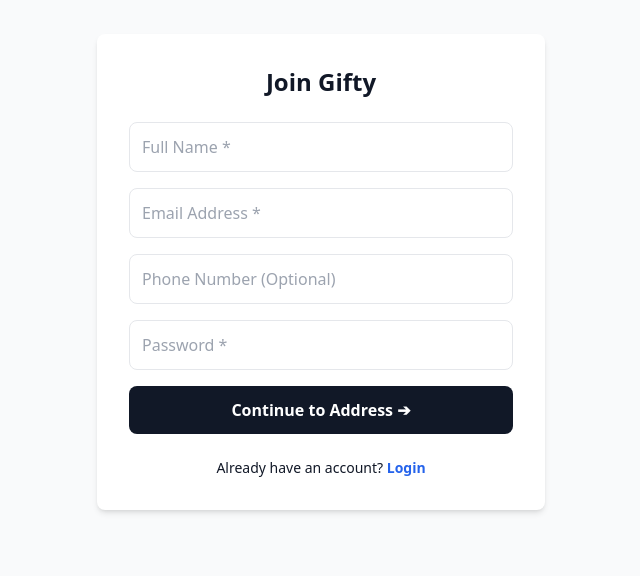
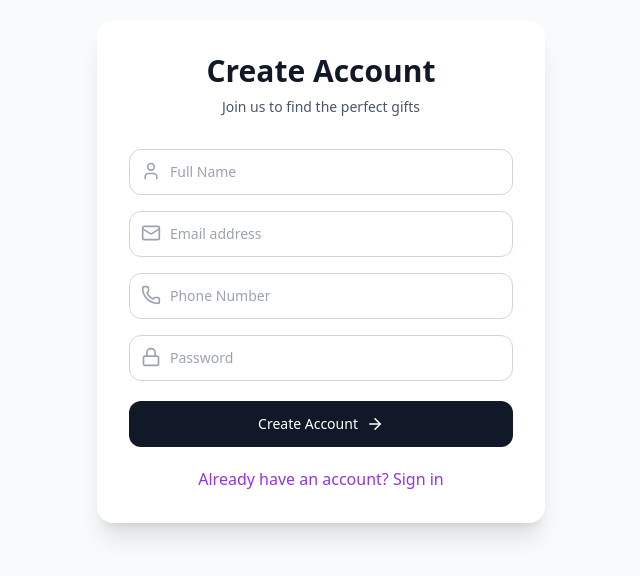
Before and after one commit to Parth-053/Gifty, a React (Vite) app in the folder client/: page /register in a window 1280 px wide. Shown: the part 128-704 px from the top of the page, without its empty margins (319-959 px from the left). Built offline with nearby package versions, Linux system fonts and the light colour scheme; no server answers.

Commit message:
fixed address

```diff
--- a/client/src/pages/Auth/Register.jsx
+++ b/client/src/pages/Auth/Register.jsx
@@ -1,138 +1,89 @@
-// client/src/pages/Auth/Register.jsx
 import React, { useState, useEffect } from 'react';
 import { useNavigate, Link } from 'react-router-dom';
-import { useDispatch } from 'react-redux';
-import { clearAuthError } from '../../store/authSlice';
-import useAuth from '../../hooks/useAuth';
-import api from '../../api/axios';
+import { useDispatch, useSelector } from 'react-redux';
+import { registerUser, clearAuthError } from '../../store/authSlice';
 import toast from 'react-hot-toast';
+import { User, Mail, Lock, Phone, ArrowRight, Loader2 } from 'lucide-react';
 
 const Register = () => {
     const navigate = useNavigate();
     const dispatch = useDispatch();
-    const { error } = useAuth();
 
-    const [step, setStep] = useState(1);
-    const [isSubmitting, setIsSubmitting] = useState(false);
+    const { loading, error } = useSelector((state) => state.auth);
 
-    // Step 1 Data
     const [formData, setFormData] = useState({
-        fullName: '', email: '', password: '', phone: ''
-    });
-
-    // Step 2 Data
-    const [addressData, setAddressData] = useState({
-        addressLine1: '', addressLine2: '', city: '', state: '', pincode: '', type: 'Home'
+        fullName: '',
+        email: '',
+        password: '',
+        phone: ''
     });
 
     useEffect(() => {
+        if (error) toast.error(error);
         return () => dispatch(clearAuthError());
-    }, [dispatch]);
+    }, [dispatch, error]);
 
-    const handleFormChange = (e) => setFormData({ ...formData, [e.target.name]: e.target.value });
-    const handleAddressChange = (e) => setAddressData({ ...addressData, [e.target.name]: e.target.value });
-
-    // Move to Step 2
-    const handleNextStep = (e) => {
-        e.preventDefault();
-        if (!formData.fullName || !formData.email || !formData.password) {
-            return toast.error("Please fill in all required fields.");
-        }
-        setStep(2);
+    const handleFormChange = (e) => {
+        setFormData({ ...formData, [e.target.name]: e.target.value });
     };
 
-    // Send OTP and Navigate to Verification Page
-    const handleSendOtpAndProceed = async (e, isSkip = false) => {
-        if (e) e.preventDefault();
-        setIsSubmitting(true);
+    const handleSubmit = async (e) => {
+        e.preventDefault();
+
+        if (!formData.fullName || !formData.email || !formData.password || !formData.phone) {
+            return toast.error("Please fill all fields");
+        }
 
         try {
-            await api.post('/auth/send-otp', { email: formData.email });
-            toast.success(`OTP sent to ${formData.email}`);
+            // Unwrap allows us to catch the rejected value (errorMessage from slice)
+            await dispatch(registerUser(formData)).unwrap();
 
-            // Pass the form data directly to the verify-email page
-            navigate('/verify-email', {
-                state: {
-                    formData,
-                    addressData: isSkip ? null : addressData
-                }
-            });
+            toast.success("Registration successful! Please verify your email.");
+            navigate('/verify-email', { state: { email: formData.email } });
         } catch (err) {
-            toast.error(err.response?.data?.message || "Failed to send OTP. Please try again.");
-            setStep(1); // Go back to step 1 in case email exists
-        } finally {
-            setIsSubmitting(false);
+            console.error("Registration Error:", err);
+            // The err here is the payload from rejectWithValue, usually a string
+            // No need to toast here if we use the useEffect above, but safe to keep for immediate feedback
+            // toast.error(err || "Registration failed");
         }
     };
 
     return (
-        <div className="flex flex-col items-center justify-center min-h-screen bg-gray-50 px-4">
-            <div className="w-full max-w-md bg-white p-8 rounded-lg shadow-md relative">
+        <div className="min-h-screen flex items-center justify-center bg-gray-50 py-12 px-4 sm:px-6 lg:px-8">
+            <div className="max-w-md w-full space-y-8 bg-white p-8 rounded-2xl shadow-xl">
+                <div className="text-center">
+                    <h2 className="text-3xl font-extrabold text-gray-900">Create Account</h2>
+                    <p className="mt-2 text-sm text-gray-600">Join us to find the perfect gifts</p>
+                </div>
 
-                {error && <div className="bg-red-50 text-red-500 p-3 mb-4 rounded text-sm text-center">{error}</div>}
+                <form onSubmit={handleSubmit} className="mt-8 space-y-5">
+                    <div className="space-y-4">
+                        <div className="relative">
+                            <User className="absolute left-3 top-3 text-gray-400" size={20} />
+                            <input name="fullName" type="text" required className="appearance-none rounded-xl block w-full px-10 py-3 border border-gray-300 focus:ring-purple-500 focus:border-purple-500 sm:text-sm" placeholder="Full Name" value={formData.fullName} onChange={handleFormChange} />
+                        </div>
+                        <div className="relative">
+                            <Mail className="absolute left-3 top-3 text-gray-400" size={20} />
+                            <input name="email" type="email" required className="appearance-none rounded-xl block w-full px-10 py-3 border border-gray-300 focus:ring-purple-500 focus:border-purple-500 sm:text-sm" placeholder="Email address" value={formData.email} onChange={handleFormChange} />
+                        </div>
+                        <div className="relative">
+                            <Phone className="absolute left-3 top-3 text-gray-400" size={20} />
+                            <input name="phone" type="tel" required className="appearance-none rounded-xl block w-full px-10 py-3 border border-gray-300 focus:ring-purple-500 focus:border-purple-500 sm:text-sm" placeholder="Phone Number" value={formData.phone} onChange={handleFormChange} />
+                        </div>
+                        <div className="relative">
+                            <Lock className="absolute left-3 top-3 text-gray-400" size={20} />
+                            <input name="password" type="password" required className="appearance-none rounded-xl block w-full px-10 py-3 border border-gray-300 focus:ring-purple-500 focus:border-purple-500 sm:text-sm" placeholder="Password" value={formData.password} onChange={handleFormChange} />
+                        </div>
+                    </div>
 
-                {/* --- STEP 1: Basic Information --- */}
-                {step === 1 && (
-                    <>
-                        <h2 className="text-2xl font-bold mb-6 text-center">Join Gifty</h2>
-                        <form onSubmit={handleNextStep} className="space-y-4">
-                            <input type="text" name="fullName" placeholder="Full Name *" value={formData.fullName} onChange={handleFormChange} required className="w-full p-3 border rounded-lg" />
-                            <input type="email" name="email" placeholder="Email Address *" value={formData.email} onChange={handleFormChange} required className="w-full p-3 border rounded-lg" />
-                            <input type="tel" name="phone" placeholder="Phone Number (Optional)" value={formData.phone} onChange={handleFormChange} className="w-full p-3 border rounded-lg" />
-                            <input type="password" name="password" placeholder="Password *" value={formData.password} onChange={handleFormChange} required className="w-full p-3 border rounded-lg" />
+                    <button type="submit" disabled={loading} className="group relative w-full flex justify-center items-center gap-2 py-3 px-4 border border-transparent text-sm font-medium rounded-xl text-white bg-gray-900 hover:bg-gray-800 focus:outline-none focus:ring-2 focus:ring-offset-2 focus:ring-gray-900 transition-all disabled:opacity-70">
+                        {loading ? <><Loader2 className="animate-spin" size={18} /> Creating Account...</> : <>Create Account <ArrowRight size={18} /></>}
+                    </button>
 
-                            <button type="submit" className="w-full bg-gray-900 text-white p-3 rounded-lg hover:bg-black font-bold mt-2">
-                                Continue to Address ➔
-                            </button>
-                        </form>
-
-                        <p className="mt-6 text-center text-sm">
-                            Already have an account? <Link to="/login" className="text-blue-600 font-bold hover:underline">Login</Link>
-                        </p>
-                    </>
-                )}
-
-                {/* --- STEP 2: Address Information (Optional) --- */}
-                {step === 2 && (
-                    <>
-                        <button
-                            type="button"
-                            onClick={(e) => handleSendOtpAndProceed(e, true)}
-                            disabled={isSubmitting}
-                            className="absolute top-6 right-6 text-sm font-bold text-gray-500 hover:text-gray-900"
-                        >
-                            Skip
-                        </button>
-
-                        <h2 className="text-2xl font-bold mb-2">Delivery Address</h2>
-                        <p className="text-sm text-gray-500 mb-6">Where should we deliver your gifts?</p>
-
-                        <form onSubmit={(e) => handleSendOtpAndProceed(e, false)} className="space-y-4">
-                            <input type="text" name="addressLine1" placeholder="Flat, House no., Building, Company *" value={addressData.addressLine1} onChange={handleAddressChange} required className="w-full p-3 border rounded-lg" />
-                            <input type="text" name="addressLine2" placeholder="Area, Street, Sector, Village" value={addressData.addressLine2} onChange={handleAddressChange} className="w-full p-3 border rounded-lg" />
-
-                            <div className="grid grid-cols-2 gap-4">
-                                <input type="text" name="city" placeholder="Town/City *" value={addressData.city} onChange={handleAddressChange} required className="w-full p-3 border rounded-lg" />
-                                <input type="text" name="state" placeholder="State *" value={addressData.state} onChange={handleAddressChange} required className="w-full p-3 border rounded-lg" />
-                            </div>
-
-                            <input type="text" name="pincode" placeholder="Pincode *" value={addressData.pincode} onChange={handleAddressChange} required className="w-full p-3 border rounded-lg" />
-
-                            <button type="submit" disabled={isSubmitting} className="w-full bg-blue-600 text-white p-3 rounded-lg hover:bg-blue-700 disabled:opacity-50 font-bold mt-4">
-                                {isSubmitting ? "Sending Code..." : "Send Verification Code"}
-                            </button>
-                        </form>
-
-                        <button
-                            type="button"
-                            onClick={() => setStep(1)}
-                            disabled={isSubmitting}
-                            className="w-full mt-3 text-sm text-gray-500 hover:text-gray-900"
-                        >
-                            ← Back to Info
-                        </button>
-                    </>
-                )}
+                    <div className="text-center mt-4">
+                        <Link to="/login" className="font-medium text-purple-600 hover:text-purple-500">Already have an account? Sign in</Link>
+                    </div>
+                </form>
             </div>
         </div>
     );
--- a/client/src/pages/Auth/VerifyEmail.jsx
+++ b/client/src/pages/Auth/VerifyEmail.jsx
@@ -1,4 +1,3 @@
-// client/src/pages/Auth/VerifyEmail.jsx
 import React, { useState, useEffect } from 'react';
 import { useNavigate, useLocation } from 'react-router-dom';
 import { useDispatch } from 'react-redux';
@@ -14,17 +13,20 @@
   const [otp, setOtp] = useState('');
   const [loading, setLoading] = useState(false);
 
-  // Retrieve the data passed from the Register component
+  // Safe Access: Check if state exists before accessing properties
   const registrationData = location.state;
+  const email = registrationData?.formData?.email; // Safely get email
 
-  // Protect the route: if someone directly types /verify-email in URL, send them back to register
+  // 1. REDIRECT CHECK: If no email found (e.g., page refresh), go back to register
   useEffect(() => {
-    if (!registrationData || !registrationData.formData?.email) {
-        navigate('/register');
+    if (!email) {
+        toast.error("Session expired. Please register again.");
+        navigate('/register', { replace: true });
     }
-  }, [navigate, registrationData]);
+  }, [email, navigate]);
 
-  if (!registrationData) return null; // Prevent UI flicker before redirect
+  // 2. STOP RENDER: Don't render anything if email is missing to prevent crash
+  if (!email) return null;
 
   const { formData, addressData } = registrationData;
 
@@ -34,47 +36,42 @@
 
     setLoading(true);
     try {
-        // 1. Verify OTP with Backend
-        await api.post('/auth/verify-otp', { email: formData.email, otp });
-
-        // 2. If valid, actually create the Firebase & MongoDB Account
+        await api.post('/auth/verify-otp', { email, otp });
         await dispatch(registerUser({ ...formData, addressData })).unwrap();
 
-        toast.success("Account created successfully!");
-        navigate('/'); // Instantly redirect to home!
-    } catch (err) {
-        toast.error(err.response?.data?.message || err || "Invalid or Expired OTP.");
+        toast.success("Account verified! Logging you in...");
+        navigate('/');
+    } catch (error) {
+        console.error("Verification failed:", error);
+        toast.error(typeof error === 'string' ? error : "Verification failed");
     } finally {
         setLoading(false);
     }
   };
 
   const handleResend = async () => {
-    setLoading(true);
     try {
-      await api.post('/auth/send-otp', { email: formData.email });
-      toast.success("New verification code sent!");
+        await api.post('/auth/send-otp', { email });
+        toast.success("New code sent!");
     } catch (error) {
-      toast.error(error.response?.data?.message || "Failed to send code.");
-    } finally {
-      setLoading(false);
+        toast.error("Failed to resend code.");
     }
   };
 
   return (
-    <div className="min-h-screen bg-gray-50 flex flex-col justify-center py-12 sm:px-6 lg:px-8">
-      <div className="sm:mx-auto sm:w-full sm:max-w-md bg-white py-8 px-4 shadow sm:rounded-lg sm:px-10 text-center">
-
-        <div className="mx-auto w-16 h-16 bg-blue-100 rounded-full flex items-center justify-center mb-6 text-blue-600">
-          <svg xmlns="http://www.w3.org/2000/svg" className="h-8 w-8" fill="none" viewBox="0 0 24 24" stroke="currentColor">
-            <path strokeLinecap="round" strokeLinejoin="round" strokeWidth={2} d="M3 8l7.89 5.26a2 2 0 002.22 0L21 8M5 19h14a2 2 0 002-2V7a2 2 0 00-2-2H5a2 2 0 00-2 2v10a2 2 0 002 2z" />
+    <div className="min-h-screen flex items-center justify-center bg-gray-50 p-4">
+      <div className="max-w-md w-full bg-white rounded-3xl shadow-xl p-8 text-center">
+        <div className="w-16 h-16 bg-blue-100 rounded-full flex items-center justify-center mx-auto mb-6">
+          <svg className="w-8 h-8 text-blue-600" fill="none" stroke="currentColor" viewBox="0 0 24 24">
+            <path strokeLinecap="round" strokeLinejoin="round" strokeWidth="2" d="M3 8l7.89 5.26a2 2 0 002.22 0L21 8M5 19h14a2 2 0 002-2V7a2 2 0 00-2-2H5a2 2 0 00-2 2v10a2 2 0 002 2z" />
           </svg>
         </div>
 
         <h2 className="text-2xl font-bold text-gray-900 mb-2">Verify your email</h2>
         <p className="text-gray-500 mb-8">
           We've sent a 6-digit code to <br/>
-          <span className="font-semibold text-gray-800">{formData.email}</span>
+          {/* 3. FIX: Use the safely extracted 'email' variable */}
+          <span className="font-semibold text-gray-800">{email}</span>
         </p>
 
         <form onSubmit={handleVerifyAndRegister} className="space-y-4">
@@ -83,7 +80,7 @@
                 maxLength="6"
                 placeholder="000000"
                 value={otp}
-                onChange={(e) => setOtp(e.target.value.replace(/\D/g, ''))} // only allow numbers
+                onChange={(e) => setOtp(e.target.value.replace(/\D/g, ''))}
                 required
                 className="w-full p-3 border rounded-lg text-center tracking-[0.5em] text-2xl font-bold"
             />
@@ -101,7 +98,7 @@
             type="button"
             onClick={handleResend}
             disabled={loading}
-            className="w-full mt-6 text-sm text-blue-600 hover:underline font-bold"
+            className="mt-6 text-sm text-gray-600 hover:text-gray-900 underline"
         >
             Didn't receive the code? Resend
         </button>
```
Also changed, not shown: client/src/App.jsx (+16 -11 lines), client/src/api/axios.js (+43 -7 lines), client/src/store/authSlice.js (+46 -29 lines), 1 other file (tests, documents, lock files or other folders).
